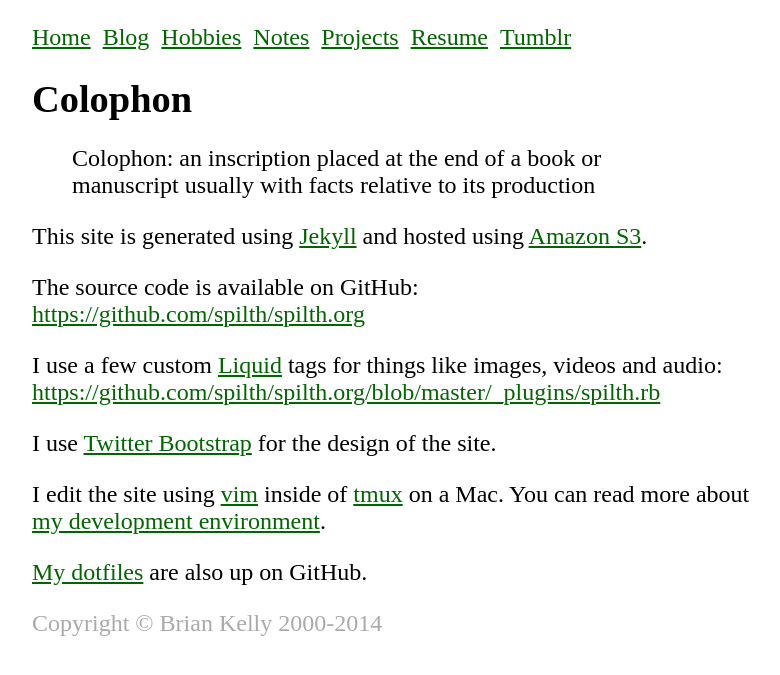
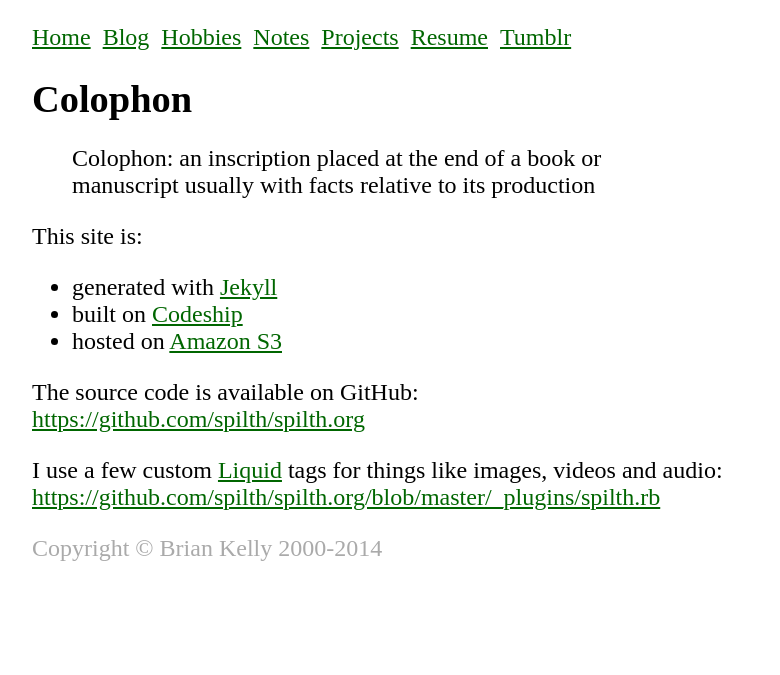
Before and after one commit to spilth/old.spilth.org, a Jekyll site: the page built from colophon.md, in a window 1280 px wide. Shown: the top 675 px of the page, without its empty margins (248-1028 px from the left). Built offline with Jekyll 4.4.1, drawn with Linux system fonts in a browser that asks for light colours; some web fonts are replaced.

Commit message:
Updates colophon.

```diff
--- a/colophon.md
+++ b/colophon.md
@@ -5,14 +5,12 @@ layout: index
 
 > Colophon: an inscription placed at the end of a book or manuscript usually with facts relative to its production
 
-This site is generated using [Jekyll](https://github.com/mojombo/jekyll) and hosted using [Amazon S3](http://aws.amazon.com/s3/).
+This site is:
+
+- generated with [Jekyll](https://github.com/mojombo/jekyll)
+- built on [Codeship](https://www.codeship.io/)
+- hosted on [Amazon S3](http://aws.amazon.com/s3/)
 
 The source code is available on GitHub: [https://github.com/spilth/spilth.org](https://github.com/spilth/spilth.org)
 
 I use a few custom [Liquid](http://liquidmarkup.org/) tags for things like images, videos and audio: [https://github.com/spilth/spilth.org/blob/master/_plugins/spilth.rb](https://github.com/spilth/spilth.org/blob/master/_plugins/spilth.rb)
-
-I use [Twitter Bootstrap](http://twitter.github.com/bootstrap/) for the design of the site.
-
-I edit the site using [vim](http://www.vim.org/) inside of [tmux](http://tmux.sourceforge.net/) on a Mac. You can read more about [my development environment](/notes/development_environment/).
-
-[My dotfiles](https://github.com/spilth/dotfiles) are also up on GitHub.
```
